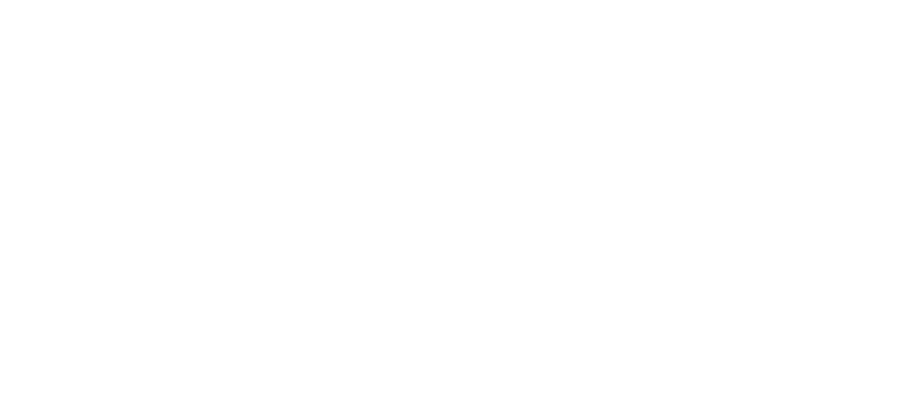
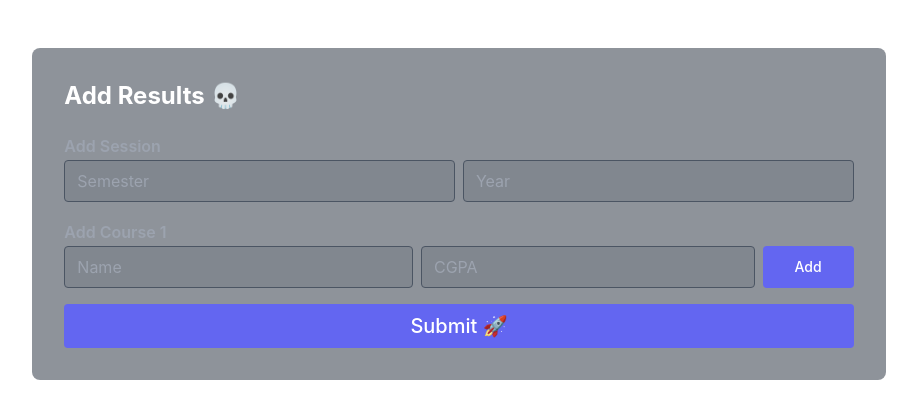
Before and after one commit to zarif007/ETH-Course-Tracker, a Next.js app in the folder eth-course-tracker/: page / in a window 1280 px wide. Shown: the top 418 px of the page, without its empty margins (181-1098 px from the left). Built offline with nearby package versions, Linux system fonts and the light colour scheme.

Commit message:
Added add semester comp

```diff
--- /dev/null
+++ b/eth-course-tracker/components/AddSemester.tsx
@@ -0,0 +1,63 @@
+import React, { useRef } from "react";
+import Selector from "./Selector";
+
+interface course {
+  course: string;
+  cgpa: number;
+}
+
+interface semester {
+  session: string;
+  courses: course[];
+}
+
+const semesterOptions = ["Spring", "Summer", "Fall"];
+
+const yearOptions = ["2018", "2019", "2020", "2021", "2022"];
+
+const cgpa = ['.7', '1.3', '1.7', '2.0', '2.3', '2.7', '3.0', '3.3', '3.7', '4.0']
+
+const AddSemester = () => {
+  const semesterRef = useRef<semester>(null);
+
+  return (
+    <div className="mt-12">
+      <div className="lg:w-4/6 md:w-5/6 bg-gray-800 bg-opacity-50 rounded-lg p-8 flex flex-col mx-auto w-full mt-10 md:mt-0">
+        <h2 className="text-white text-2xl font-bold title-font mb-5">
+          Add Results 💀
+        </h2>
+
+        {/* Session selector */}
+        <label className="leading-7 text-md font-semibold text-gray-400">
+          Add Session
+        </label>
+        <div className="flex space-x-2 mb-4">
+          <Selector name="Semester" options={semesterOptions} />
+          <Selector name="Year" options={yearOptions} />
+        </div>
+
+        {/* Add Courses */}
+        <label className="leading-7 text-md font-semibold text-gray-400">
+          Add Course 1
+        </label>
+        <div className="flex space-x-2 mb-4">
+          <input
+            placeholder="Name"
+            type="text"
+            className="w-full bg-gray-600 bg-opacity-20 focus:bg-transparent focus:ring-2 focus:ring-indigo-900 rounded border border-gray-600 focus:border-indigo-500 text-base outline-none text-gray-100 py-1 px-3 leading-8 transition-colors duration-200 ease-in-out"
+          />
+          <Selector name="CGPA" options={cgpa} />
+          <button className="text-white bg-indigo-500 border-0 py-2 px-8 focus:outline-none hover:bg-indigo-600 rounded text-sm font-medium">
+            Add
+          </button>
+        </div>
+
+        <button className="text-white bg-indigo-500 border-0 py-2 px-8 focus:outline-none hover:bg-indigo-600 rounded text-xl font-medium">
+          Submit 🚀
+        </button>
+      </div>
+    </div>
+  );
+};
+
+export default AddSemester;
--- /dev/null
+++ b/eth-course-tracker/components/Selector.tsx
@@ -0,0 +1,38 @@
+import React, { useState } from "react";
+import { Combobox } from "@headlessui/react";
+
+const Selector = ({ name, options }: any) => {
+
+const [selectedOption, setSelectedOption] = useState<string>('')
+  return (
+    <div className="flex flex-col w-full">
+      <Combobox value={selectedOption} onChange={setSelectedOption}>
+        <Combobox.Input
+          placeholder={name}
+          onChange={(event: any) => {}}
+          className={`w-full bg-gray-600 bg-opacity-20 focus:bg-transparent focus:ring-2 focus:ring-indigo-900 rounded border border-gray-600 focus:border-indigo-500 text-base outline-none text-gray-100 py-2 px-3 transition-colors duration-200 ease-in-out`}
+        />
+        <Combobox.Options
+          className={`max-h-48 overflow-y-auto mb-12 absolute z-50 mt-12`}
+        >
+          {options.length > 0 ? (
+            options.map((option: any, index: number) => (
+              <Combobox.Option
+                key={index}
+                value={option}
+                className="cursor-pointer flex items-center space-x-2 px-2 py-1 rounded-md bg-black hover:bg-indigo-900"
+                onClick={() => {}}
+              >
+                <p className="text-md font-semibold">{option}</p>
+              </Combobox.Option>
+            ))
+          ) : (
+            <p>Loading...</p>
+          )}
+        </Combobox.Options>
+      </Combobox>
+    </div>
+  );
+};
+
+export default Selector;
--- a/eth-course-tracker/pages/index.tsx
+++ b/eth-course-tracker/pages/index.tsx
@@ -1,11 +1,12 @@
 import Head from 'next/head'
 import Image from 'next/image'
 import styles from '../styles/Home.module.css'
+import AddSemester from './../components/AddSemester';
 
 export default function Home() {
   return (
-    <div className={styles.container}>
-
+    <div>
+      <AddSemester />
     </div>
   )
 }
--- /dev/null
+++ b/eth-course-tracker/postcss.config.js
@@ -0,0 +1,6 @@
+module.exports = {
+  plugins: {
+    tailwindcss: {},
+    autoprefixer: {},
+  },
+}
--- a/eth-course-tracker/styles/globals.css
+++ b/eth-course-tracker/styles/globals.css
@@ -1,3 +1,7 @@
+@tailwind base;
+@tailwind components;
+@tailwind utilities;
+
 html,
 body {
   padding: 0;
--- /dev/null
+++ b/eth-course-tracker/tailwind.config.js
@@ -0,0 +1,11 @@
+/** @type {import('tailwindcss').Config} */
+module.exports = {
+  content: [
+    "./pages/**/*.{js,ts,jsx,tsx}",
+    "./components/**/*.{js,ts,jsx,tsx}",
+  ],
+  theme: {
+    extend: {},
+  },
+  plugins: [],
+}
```
Also changed, not shown: eth-course-tracker/package.json (+6 -1 lines), 1 other file (tests, documents, lock files or other folders).
